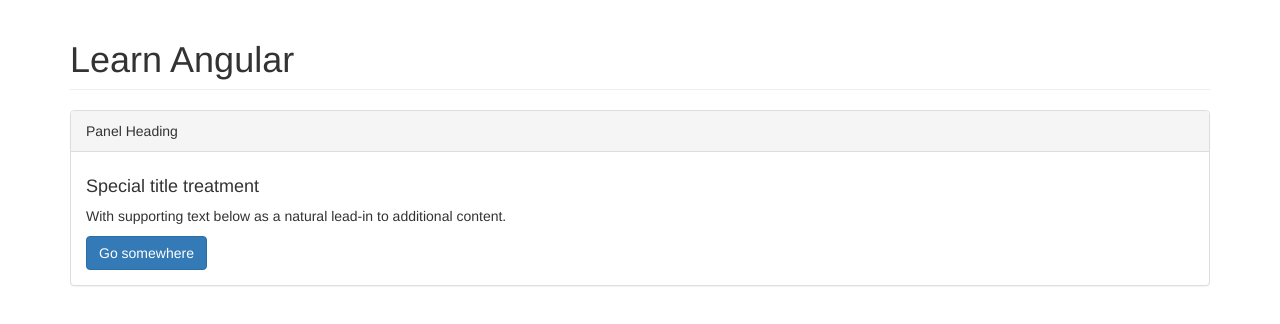
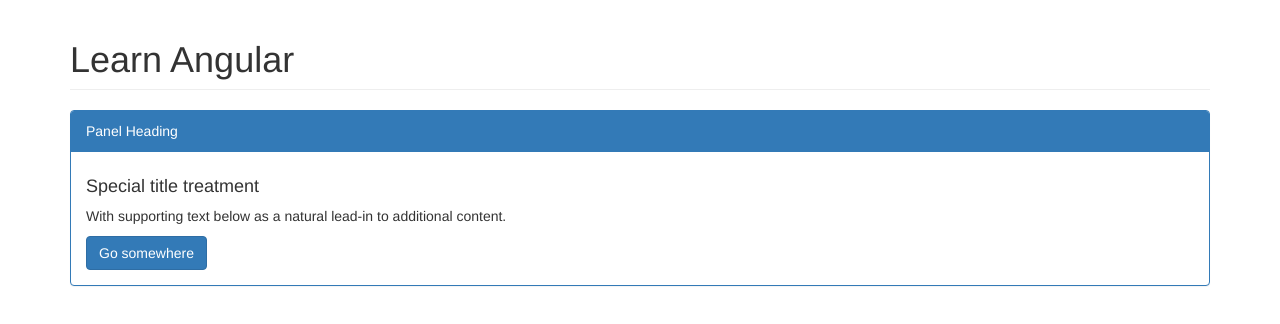
Before and after one commit to palashmon/learn-angular4, an Angular app: page / in a window 1280 px wide. Shown: the top 324 px of the page. Built offline with nearby package versions, Linux system fonts and the light colour scheme.

Commit message:
Update ngContent with contextual states

```diff
--- a/src/app/panel/panel.component.html
+++ b/src/app/panel/panel.component.html
@@ -1,4 +1,4 @@
-<div class="panel panel-default">
+<div class="panel panel-primary">
     <div class="panel-heading">
         <ng-content select=".heading"></ng-content>
     </div>
```
